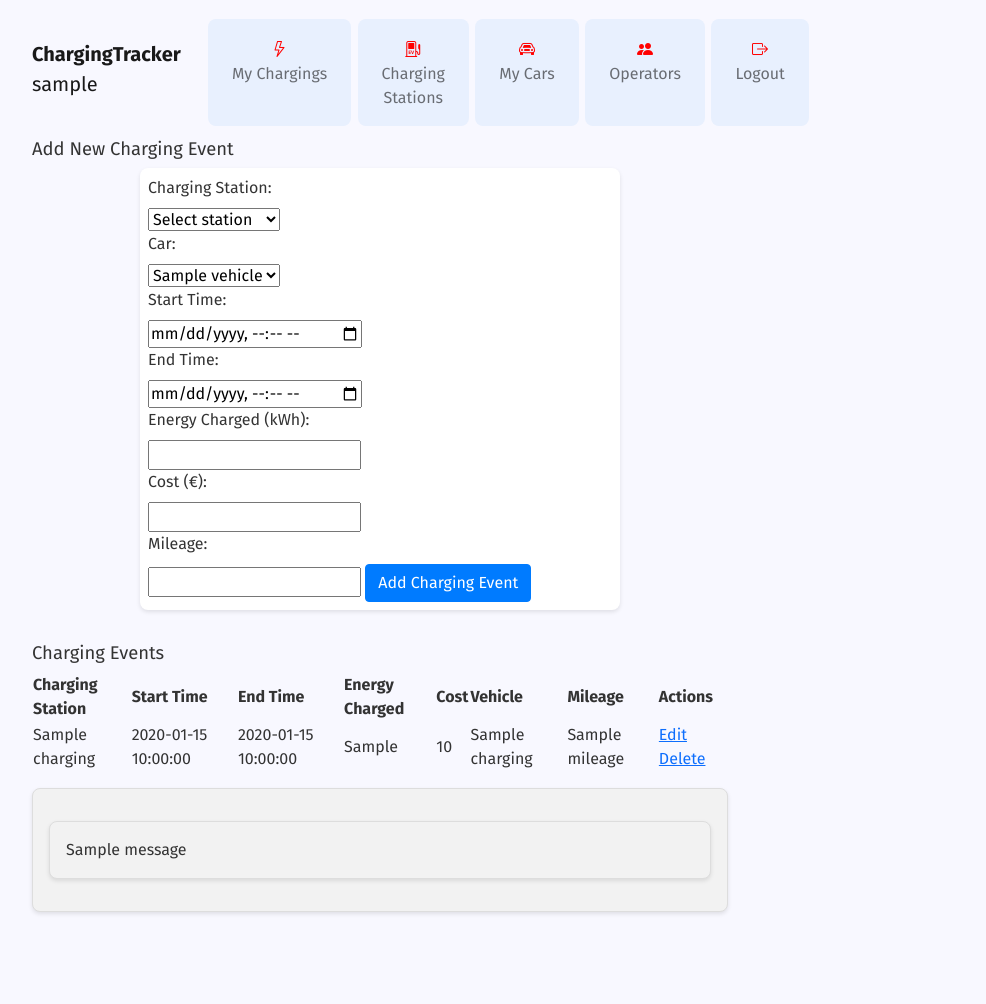
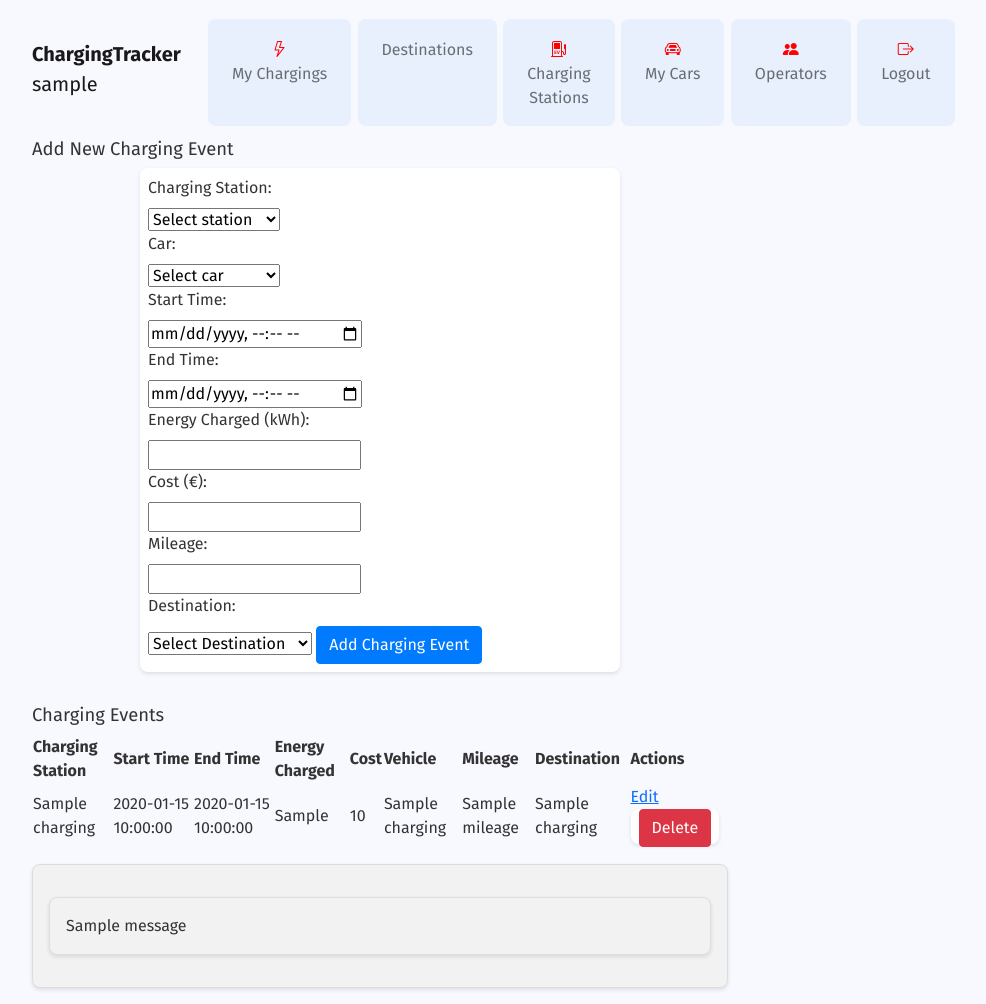
Before and after one commit to suntinen/ChargingTracker, a Flask app: template templates/charging.html in a window 1280 px wide. Shown: the whole page, without its empty margins (260-1246 px from the left). Before the commit the page ends 914 px from the top, so only its background shows below. Run offline with Flask 3, Linux system fonts and the light colour scheme; the visitor is signed in with stand-in values (Sample User, id 1); the template is opened without the code that fills it: most values are stand-ins (such as "Sample title", 1, 10 or a date in 2020); one stand-in notice (Sample message) is shown.

Commit message:
Added new Destinations page
Destinations allow grouping for charging events

```diff
--- a/app.py
+++ b/app.py
@@ -1,23 +1,18 @@
-from flask import Flask, redirect, render_template, request, session, flash, url_for
-from os import getenv
+from flask import Flask, redirect, render_template, request, session, flash, get_flashed_messages, url_for
 from flask_sqlalchemy import SQLAlchemy
 from sqlalchemy.sql import text
 from werkzeug.security import generate_password_hash, check_password_hash
 from datetime import datetime
-#from dotenv import load_dotenv
+from dotenv import load_dotenv
+import os
 
-#load_dotenv()
+load_dotenv()  # Lataa ympäristömuuttujat .env-tiedostosta
+
 app = Flask(__name__)
-app.secret_key = getenv('SECRET_KEY')
-app.config['SQLALCHEMY_DATABASE_URI'] = getenv('DATABASE_URL')
+app.config["SQLALCHEMY_DATABASE_URI"] = "postgresql:///chargingtrackerdb"
+app.config["SECRET_KEY"] = os.getenv("SECRET_KEY")
+db = SQLAlchemy(app)
 
-
-
-from flask import Flask, redirect, render_template, request, session, flash, get_flashed_messages, url_for
-
-with app.app_context():
-    db = SQLAlchemy(app)
-    db.create_all()
 
 @app.route('/')
 def index():
@@ -32,7 +27,7 @@ def login():
         username = request.form['username']
         password = request.form['password']
 
-        sql = 'SELECT * FROM "user" WHERE username = :username;'
+        sql = 'SELECT * FROM users WHERE username = :username;'
         result = db.session.execute(text(sql), {'username': username})
         user = result.fetchone()
 
@@ -53,7 +48,6 @@ def logout():
         flash('Succesfully logged out from ChargingTracker.', 'success')
     return redirect('/login')
 
-
 @app.route('/register', methods=['GET', 'POST'])
 def register():
     if request.method == 'POST':
@@ -63,30 +57,41 @@ def register():
 
         if password != confirm_password:
             flash('Passwords are not identical.', 'error')
-        else:
-            sql = 'SELECT id FROM "user" WHERE username = :username;'
+            return render_template('register.html')
+
+        try:
+            sql = 'SELECT id FROM users WHERE username = :username;'
+            logger.info(f"Executing SQL query: {sql} with username = {username}")
             result = db.session.execute(text(sql), {'username': username})
             existing_user = result.fetchone()
 
             if existing_user:
+                logger.warning(f"Attempt to register duplicate username: {username}")
                 flash('User id exists already in the database.', 'error')
             else:
                 password_hash = generate_password_hash(password)
-                sql = 'INSERT INTO "user" (username, password_hash) VALUES (:username, :password_hash);'
+                sql = 'INSERT INTO users (username, password_hash) VALUES (:username, :password_hash);'
+                logger.info(f"Executing SQL query: {sql} for username = {username}")
                 db.session.execute(text(sql), {'username': username, 'password_hash': password_hash})
                 db.session.commit()
-                flash('Succesfully registered to ChargingTracker.', 'success')
-                flash('You can now login into system.', 'success')
+                logger.info(f"User {username} successfully registered.")
+                flash('Successfully registered to ChargingTracker.', 'success')
                 return redirect('/login')
+        except Exception as e:
+            logger.error(f"Error during registration for username {username}: {e}", exc_info=True)
+            flash('An error occurred during registration.', 'error')
 
-    return render_template('register.html', messages=get_flashed_messages())
+    return render_template('register.html')
+
+
 
 @app.route('/vehicles')
 def vehicles():
+    print("Vehicles-reitti")
     if 'username' not in session:
         return redirect(url_for('login'))
 
-    sql = 'SELECT id FROM "user" WHERE username = :username;'
+    sql = 'SELECT id FROM users WHERE username = :username;'
     result = db.session.execute(text(sql), {'username': session['username']})
     user = result.fetchone()
 
@@ -94,6 +99,7 @@ def vehicles():
         sql = 'SELECT id, vehicle_name, battery_size, last_mileage FROM vehicle WHERE user_id = :user_id;'
         result = db.session.execute(text(sql), {'user_id': user.id})
         vehicles = result.fetchall()
+        print(vehicles)  # Tulosta ajoneuvojen lista konsoliin debuggausta varten
         return render_template('vehicles.html', vehicles=vehicles)
     else:
         return redirect(url_for('login'))
@@ -103,7 +109,7 @@ def add_vehicle():
     if 'username' not in session:
         return redirect(url_for('login'))
 
-    sql = 'SELECT id FROM "user" WHERE username = :username;'
+    sql = 'SELECT id FROM users WHERE username = :username;'
     result = db.session.execute(text(sql), {'username': session['username']})
     user = result.fetchone()
 
@@ -370,31 +376,30 @@ def chargings():
 
     user_id = session['user_id']
 
-    # Fetch user's vehicles
-    vehicle_sql = 'SELECT id, vehicle_name FROM vehicle WHERE user_id = :user_id;'
-    vehicle_result = db.session.execute(text(vehicle_sql), {'user_id': user_id})
-    user_vehicles = [{'id': row[0], 'vehicle_name': row[1]} for row in vehicle_result]
+    # Hae käyttäjän ajoneuvot
+    vehicles_sql = 'SELECT id, vehicle_name FROM vehicle WHERE user_id = :user_id;'
+    vehicles = db.session.execute(text(vehicles_sql), {'user_id': user_id}).fetchall()
 
-    # Fetch user's charging stations
-    station_sql = 'SELECT id, station_name FROM charging_station WHERE user_id = :user_id;'
-    station_result = db.session.execute(text(station_sql), {'user_id': user_id})
-    user_charging_stations = [{'id': row[0], 'station_name': row[1]} for row in station_result]
+    # Hae käyttäjän latausasemat
+    stations_sql = 'SELECT id, station_name FROM charging_station WHERE user_id = :user_id;'
+    charging_stations = db.session.execute(text(stations_sql), {'user_id': user_id}).fetchall()
 
-    # Fetch user's charging data with join to include vehicle and charging station names
+    # Hae käyttäjän kohteet
+    destinations_sql = 'SELECT id, destination_name FROM destinations WHERE user_id = :user_id;'
+    destinations = db.session.execute(text(destinations_sql), {'user_id': user_id}).fetchall()
+
+    # Hae käyttäjän lataustapahtumat ja liitä mukaan ajoneuvon nimi, latausaseman nimi ja kohde
     charging_sql = '''
-    SELECT c.charging_id, c.start_time, c.end_time, c.charged_energy, c.cost, c.mileage,
-           v.vehicle_name, cs.station_name
+    SELECT c.id, c.start_time, c.end_time, c.charged_energy, c.cost, c.mileage, v.vehicle_name, cs.station_name, d.destination_name
     FROM charging c
-    LEFT JOIN vehicle v ON c.vehicle = v.id
-    LEFT JOIN charging_station cs ON c.charging_station_id = cs.id
+    JOIN vehicle v ON c.vehicle = v.id
+    JOIN charging_station cs ON c.charging_station_id = cs.id
+    LEFT JOIN destinations d ON c.destination_id = d.id
     WHERE c.user_id = :user_id;
     '''
-    charging_result = db.session.execute(text(charging_sql), {'user_id': user_id})
+    chargings = db.session.execute(text(charging_sql), {'user_id': user_id}).fetchall()
 
-    # Convert each row to a dictionary using _asdict()
-    user_chargings = [row._asdict() for row in charging_result]
-
-    return render_template('charging.html', chargings=user_chargings, vehicles=user_vehicles, charging_stations=user_charging_stations)
+    return render_template('charging.html', vehicles=vehicles, charging_stations=charging_stations, destinations=destinations, chargings=chargings)
 
 
 @app.route('/add_charging', methods=['POST'])
@@ -403,8 +408,6 @@ def add_charging():
         return redirect(url_for('login'))
 
     user_id = session['user_id']
-
-    # Retrieve the form data
     charging_station_id = request.form.get('charging_station')
     vehicle_id = request.form.get('vehicle')
     start_time = request.form['start_time']
@@ -412,15 +415,11 @@ def add_charging():
     charged_energy = request.form['charged_energy']
     cost = request.form['cost']
     mileage = request.form['mileage']
+    destination_id = request.form.get('destination')  # Lisätty
 
-    # Convert empty strings to None for integer fields
-    charging_station_id = int(charging_station_id) if charging_station_id and charging_station_id.isdigit() else None
-    vehicle_id = int(vehicle_id) if vehicle_id and vehicle_id.isdigit() else None
-
-    # Prepare the SQL query for inserting the new charging data
     sql = '''
-    INSERT INTO charging (user_id, charging_station_id, vehicle, start_time, end_time, charged_energy, cost, mileage)
-    VALUES (:user_id, :charging_station_id, :vehicle_id, :start_time, :end_time, :charged_energy, :cost, :mileage);
+    INSERT INTO charging (user_id, charging_station_id, vehicle, start_time, end_time, charged_energy, cost, mileage, destination_id)
+    VALUES (:user_id, :charging_station_id, :vehicle_id, :start_time, :end_time, :charged_energy, :cost, :mileage, :destination_id);
     '''
     db.session.execute(text(sql), {
         'user_id': user_id,
@@ -430,100 +429,195 @@ def add_charging():
         'end_time': end_time,
         'charged_energy': charged_energy,
         'cost': cost,
-        'mileage': mileage
+        'mileage': mileage,
+        'destination_id': destination_id
     })
     db.session.commit()
 
-    flash('Charging data added successfully!')
+    flash('Charging event added successfully!')
     return redirect(url_for('chargings'))
 
-
-
-@app.route('/edit_charging/<int:charging_id>', methods=['GET', 'POST'])
-def edit_charging(charging_id):
+@app.route('/edit_charging/<int:id>', methods=['GET', 'POST'])
+def edit_charging(id):
     if 'username' not in session:
         return redirect(url_for('login'))
 
     user_id = session['user_id']
 
-    # Fetch the specific charging data
-    charging_sql = 'SELECT * FROM charging WHERE charging_id = :charging_id AND user_id = :user_id;'
-    charging_result = db.session.execute(text(charging_sql), {'charging_id': charging_id, 'user_id': user_id})
-    charging_row = charging_result.fetchone()
+    if request.method == 'POST':
+        charging_station_id = request.form['charging_station_id']
+        vehicle_id = request.form['vehicle_id']
+        start_time = datetime.strptime(request.form['start_time'], '%Y-%m-%dT%H:%M')
+        end_time = datetime.strptime(request.form['end_time'], '%Y-%m-%dT%H:%M')
+        charged_energy = request.form['charged_energy']
+        cost = request.form['cost']
+        mileage = request.form['mileage']
+        destination_id = request.form['destination_id']
 
-    if charging_row is None:
+        sql = '''
+        UPDATE charging
+        SET charging_station_id = :charging_station_id, vehicle = :vehicle_id, start_time = :start_time,
+            end_time = :end_time, charged_energy = :charged_energy, cost = :cost, mileage = :mileage,
+            destination_id = :destination_id
+        WHERE id = :id AND user_id = :user_id;
+        '''
+        db.session.execute(text(sql), {
+            'id': id,
+            'user_id': user_id,
+            'charging_station_id': charging_station_id,
+            'vehicle_id': vehicle_id,
+            'start_time': start_time,
+            'end_time': end_time,
+            'charged_energy': charged_energy,
+            'cost': cost,
+            'mileage': mileage,
+            'destination_id': destination_id
+        })
+        db.session.commit()
+
+        flash('Charging event updated successfully!')
+        return redirect(url_for('chargings'))
+    else:
+        # Haetaan muokattavan lataustapahtuman tiedot
+        charging_info_sql = 'SELECT * FROM charging WHERE id = :id AND user_id = :user_id;'
+        charging_info_result = db.session.execute(text(charging_info_sql), {'id': id, 'user_id': user_id}).fetchone()
+
+        if not charging_info_result:
+            flash('Charging event not found.', 'error')
+            return redirect(url_for('chargings'))
+
+        charging_info = charging_info_result._asdict()
+
+        # Haetaan latausasemat, ajoneuvot ja kohteet
+        charging_stations_sql = 'SELECT id, station_name FROM charging_station WHERE user_id = :user_id;'
+        charging_stations = db.session.execute(text(charging_stations_sql), {'user_id': user_id}).fetchall()
+
+        vehicles_sql = 'SELECT id, vehicle_name FROM vehicle WHERE user_id = :user_id;'
+        vehicles = db.session.execute(text(vehicles_sql), {'user_id': user_id}).fetchall()
+
+        destinations_sql = 'SELECT id, destination_name FROM destinations WHERE user_id = :user_id;'
+        destinations = db.session.execute(text(destinations_sql), {'user_id': user_id}).fetchall()
+
+        # Valmistele tiedot lomakkeelle
+        charging_info['start_time_str'] = charging_info['start_time'].strftime('%Y-%m-%dT%H:%M')
+        charging_info['end_time_str'] = charging_info['end_time'].strftime('%Y-%m-%dT%H:%M')
+
+        return render_template('edit_charging.html', charging=charging_info, vehicles=vehicles, charging_stations=charging_stations, destinations=destinations)
+
+@app.route('/delete_charging/<int:id>', methods=['POST'])
+def delete_charging(id):
+    if 'username' not in session:
+        return redirect(url_for('login'))
+
+    user_id = session['user_id']
+    # Tarkista ensin, onko kyseinen lataustapahtuma olemassa
+    sql = 'SELECT * FROM charging WHERE id = :id AND user_id = :user_id;'
+    result = db.session.execute(text(sql), {'id': id, 'user_id': user_id})
+    charging = result.fetchone()
+
+    if not charging:
         flash('Charging event not found.', 'error')
         return redirect(url_for('chargings'))
 
-    charging = charging_row._asdict()
-    charging['start_time_str'] = charging['start_time'].strftime('%Y-%m-%dT%H:%M')
-    charging['end_time_str'] = charging['end_time'].strftime('%Y-%m-%dT%H:%M')
+    # Jos lataustapahtuma on olemassa, poista se
+    delete_sql = 'DELETE FROM charging WHERE id = :id;'
+    db.session.execute(text(delete_sql), {'id': id})
+    db.session.commit()
 
-    # Fetch vehicles and charging stations for dropdowns
-    vehicle_sql = 'SELECT id, vehicle_name FROM vehicle WHERE user_id = :user_id;'
-    vehicle_result = db.session.execute(text(vehicle_sql), {'user_id': user_id})
-    user_vehicles = [{'id': row[0], 'vehicle_name': row[1]} for row in vehicle_result]
-
-    station_sql = 'SELECT id, station_name FROM charging_station WHERE user_id = :user_id;'
-    station_result = db.session.execute(text(station_sql), {'user_id': user_id})
-    user_charging_stations = [{'id': row[0], 'station_name': row[1]} for row in station_result]
-
-    if request.method == 'POST':
-        print("Form data received:", request.form)  # Printtaa lomaketiedot
-
-        updated_data = {
-            'charging_station_id': int(request.form['charging_station_id']),
-            'start_time': datetime.strptime(request.form['start_time'], '%Y-%m-%dT%H:%M'),
-            'end_time': datetime.strptime(request.form['end_time'], '%Y-%m-%dT%H:%M'),
-            'charged_energy': int(request.form['charged_energy']),
-            'cost': int(request.form['cost']),
-            'vehicle': int(request.form['vehicle_id']),  # Tässä korjattu avain
-            'mileage': int(request.form['mileage'])
-        }
-
-        print(f"Attempting to update with data: {updated_data}")  # Printtaa päivitetyt tiedot
-
-        try:
-            update_sql = '''
-            UPDATE charging
-            SET charging_station_id = :charging_station_id, start_time = :start_time, end_time = :end_time,
-                charged_energy = :charged_energy, cost = :cost, vehicle = :vehicle, mileage = :mileage
-            WHERE charging_id = :charging_id AND user_id = :user_id;
-            '''
-            db.session.execute(text(update_sql), {**updated_data, 'charging_id': charging_id, 'user_id': user_id})
-            db.session.commit()
-            flash('Charging data updated successfully!')
-        except Exception as e:
-            print(f'Error updating charging data: {e}')  # Printtaa mahdolliset virheet
-            flash(f'Error updating charging data: {e}', 'error')
-
-        return redirect(url_for('chargings'))
-
-    return render_template('edit_charging.html', charging=charging, vehicles=user_vehicles, charging_stations=user_charging_stations)
+    flash('Charging event deleted successfully!')
+    return redirect(url_for('chargings'))
 
 
-
-@app.route('/delete_charging/<int:charging_id>', methods=['POST'])
-def delete_charging(charging_id):
+@app.route('/destinations', methods=['GET', 'POST'])
+def destinations():
     if 'username' not in session:
         return redirect(url_for('login'))
 
-    # Tarkista ensin, onko kyseinen lataustapahtuma olemassa
-    sql = 'SELECT * FROM charging WHERE charging_id = :charging_id;'
-    result = db.session.execute(text(sql), {'charging_id': charging_id})
-    charging = result.fetchone()
+    if request.method == 'POST':
+        destination_name = request.form['name']  # Ota huomioon lomakkeen kentän nimi
+        user_id = session['user_id']
+        sql = text('INSERT INTO destinations (destination_name, user_id) VALUES (:destination_name, :user_id)')
+        db.session.execute(sql, {'destination_name': destination_name, 'user_id': user_id})
+        db.session.commit()
+        flash('Destination added successfully!')
 
-    if not charging:
-        flash('Charging data not found.', 'error')
-        return redirect(url_for('chargings'))
+    sql = text('SELECT * FROM destinations WHERE user_id = :user_id')
+    destinations = db.session.execute(sql, {'user_id': session['user_id']}).fetchall()
+    return render_template('destinations.html', destinations=destinations)
 
-    # Jos lataustapahtuma on olemassa, poista se
-    delete_sql = 'DELETE FROM charging WHERE charging_id = :charging_id;'
-    db.session.execute(text(delete_sql), {'charging_id': charging_id})
+@app.route('/add_destination', methods=['POST'])
+def add_destination():
+    if 'username' not in session:
+        return redirect(url_for('login'))
+
+    destination_name = request.form['name']
+    user_id = session['user_id']
+    sql = text('INSERT INTO destinations (destination_name, user_id) VALUES (:destination_name, :user_id)')
+    db.session.execute(sql, {'destination_name': destination_name, 'user_id': user_id})
+    db.session.commit()
+    flash('Destination added successfully!')
+    return redirect('/destinations')
+
+
+@app.route('/edit_destination/<int:id>', methods=['GET', 'POST'])
+def edit_destination(id):
+    if 'username' not in session:
+        return redirect(url_for('login'))
+
+    if request.method == 'POST':
+        destination_name = request.form['name']
+        sql = text('UPDATE destinations SET destination_name = :destination_name WHERE id = :id')
+        db.session.execute(sql, {'destination_name': destination_name, 'id': id})
+        db.session.commit()
+        flash('Destination updated successfully!')
+        return redirect('/destinations')
+
+    # Haetaan muokattava kohde tietokannasta
+    sql = text('SELECT * FROM destinations WHERE id = :id')
+    result = db.session.execute(sql, {'id': id})
+    destination = result.fetchone()
+
+    if destination:
+        return render_template('edit_destination.html', destination=destination)
+    else:
+
+        flash('Destination not found.', 'error')
+        return redirect('/destinations')
+
+
+@app.route('/delete_destination/<int:id>', methods=['GET', 'POST'])
+def delete_destination(id):
+
+    if 'username' not in session:
+        return redirect(url_for('login'))
+
+    # Esimerkki: Tarkista, onko kohdetta viitattu muissa tauluissa, esimerkiksi 'charging'
+    # Tämä vaihe riippuu sovelluksesi rakenteesta ja siitä, miten kohteita käytetään.
+    # Jos esimerkiksi kohteisiin viitataan toisesta taulusta, sinun tulee suorittaa vastaava tarkistus.
+    # sql = 'SELECT COUNT(*) FROM charging WHERE destination_id = :destination_id;'
+    # result = db.session.execute(text(sql), {'destination_id': id})
+    # count = result.fetchone()[0]
+    # if count > 0:
+    #     flash('Cannot delete destination as it is referenced in other records.', 'error')
+    #     return redirect(url_for('destinations'))
+
+    # Jos kohteeseen ei viitata tai viittausten käsittelyn jälkeen, poista kohde
+    sql = 'DELETE FROM destinations WHERE id = :id;'
+    db.session.execute(text(sql), {'id': id})
     db.session.commit()
 
-    flash('Charging data deleted successfully!')
-    return redirect(url_for('chargings'))
+    flash('Destination successfully deleted from the database.')
+    return redirect(url_for('destinations'))
+
+
+import logging
+from logging.handlers import RotatingFileHandler
+
+# Määritä logger
+logging.basicConfig(level=logging.INFO)
+logger = logging.getLogger(__name__)
+handler = RotatingFileHandler('app.log', maxBytes=10000, backupCount=3)
+logger.addHandler(handler)
 
 
 if __name__ == '__main__':
--- a/templates/charging.html
+++ b/templates/charging.html
@@ -5,8 +5,7 @@ Charging Events
 {% block content %}
     <h3>Add New Charging Event</h3>
     <form method="post" action="{{ url_for('add_charging') }}">
-
-        <label for="charging_station_id">Charging Station:</label>
+        <label for="charging_station">Charging Station:</label>
         <select id="charging_station" name="charging_station">
             <option value="">Select station</option>
             {% for station in charging_stations %}
@@ -16,17 +15,10 @@ Charging Events
 
         <label for="vehicle">Car:</label>
         <select id="vehicle" name="vehicle">
-            <!-- Check if there is only one vehicle -->
-            {% if vehicles|length == 1 %}
-                {% for vehicle in vehicles %}
-                    <option value="{{ vehicle.id }}" selected>{{ vehicle.vehicle_name }}</option>
-                {% endfor %}
-            {% else %}
             <option value="">Select car</option>
             {% for vehicle in vehicles %}
                 <option value="{{ vehicle.id }}">{{ vehicle.vehicle_name }}</option>
             {% endfor %}
-            {% endif %}
         </select>
 
         <label for="start_time">Start Time:</label>
@@ -41,14 +33,20 @@ Charging Events
         <label for="cost">Cost (€):</label>
         <input type="number" id="cost" name="cost" required>
 
-
-
         <label for="mileage">Mileage:</label>
         <input type="number" id="mileage" name="mileage" required>
 
+        <label for="destination">Destination:</label>
+        <select id="destination" name="destination">
+            <option value="">Select Destination</option>
+            {% for destination in destinations %}
+                <option value="{{ destination.id }}">{{ destination.destination_name }}</option>
+            {% endfor %}
+        </select>
+
         <input type="submit" class="btn btn-primary" value="Add Charging Event">
     </form>
-    <!-- Olemassa olevien lataustapahtumien taulukko -->
+
     <h3>Charging Events</h3>
     <table>
         <tr>
@@ -59,11 +57,11 @@ Charging Events
             <th>Cost</th>
             <th>Vehicle</th>
             <th>Mileage</th>
+            <th>Destination</th>
             <th>Actions</th>
         </tr>
         {% for charging in chargings %}
         <tr>
-                <!-- Päivitetään näyttämään latausaseman ja auton nimi -->
             <td>{{ charging.station_name }}</td>
             <td>{{ charging.start_time }}</td>
             <td>{{ charging.end_time }}</td>
@@ -71,19 +69,15 @@ Charging Events
             <td>{{ charging.cost }}</td>
             <td>{{ charging.vehicle_name }}</td>
             <td>{{ charging.mileage }}</td>
+            <td>{{ charging.destination_name or 'N/A' }}</td>
+
             <td>
-                    <a href="{{ url_for('edit_charging', charging_id=charging.charging_id) }}">Edit</a>
-                    <a href="javascript:void(0)" onclick="confirmDelete('{{ charging.charging_id }}')">Delete</a>
-                    <form id="deleteForm-{{ charging.charging_id }}" action="{{ url_for('delete_charging', charging_id=charging.charging_id) }}" method="post" style="display: none;"></form>
+                <a href="{{ url_for('edit_charging', id=charging.id) }}">Edit</a>
+                <form style="display:inline" method="post" action="{{ url_for('delete_charging', id=charging.id) }}" onsubmit="return confirm('Are you sure?');">
+                    <button type="submit" class="btn btn-danger">Delete</button>
+                </form>
             </td>
         </tr>
         {% endfor %}
     </table>
-    <script>
-        function confirmDelete(chargingId) {
-            if (confirm('Are you sure you want to delete this charging record?')) {
-                document.getElementById('deleteForm-' + chargingId).submit();
-            }
-        }
-    </script>
 {% endblock %}
--- a/templates/layout.html
+++ b/templates/layout.html
@@ -22,6 +22,9 @@
                 {% if session.username %}
                 <li class="nav-item {% if request.path == '/chargings' %}active{% endif %}">
                     <a class="nav-link" href="/chargings"><i class="bi bi-lightning big-icon"></i></i>My&nbsp;Chargings</a>
+                </li>
+                <li class="nav-item {% if request.path == '/destinations' %}active{% endif %}">
+                    <a class="nav-link" href="/destinations">Destinations</a>
                 </li>
                 <li class="nav-item {% if request.path == '/stations' %}active{% endif %}">
                     <a class="nav-link" href="/stations"><i class="bi bi-ev-station big-icon"></i>Charging Stations</a>
```
Also changed, not shown: templates/destinations.html (added, +35 -0 lines), templates/edit_charging.html (+16 -10 lines), templates/edit_destination.html (added, +16 -0 lines). Lines whose indentation alone changed are shown as unchanged.
